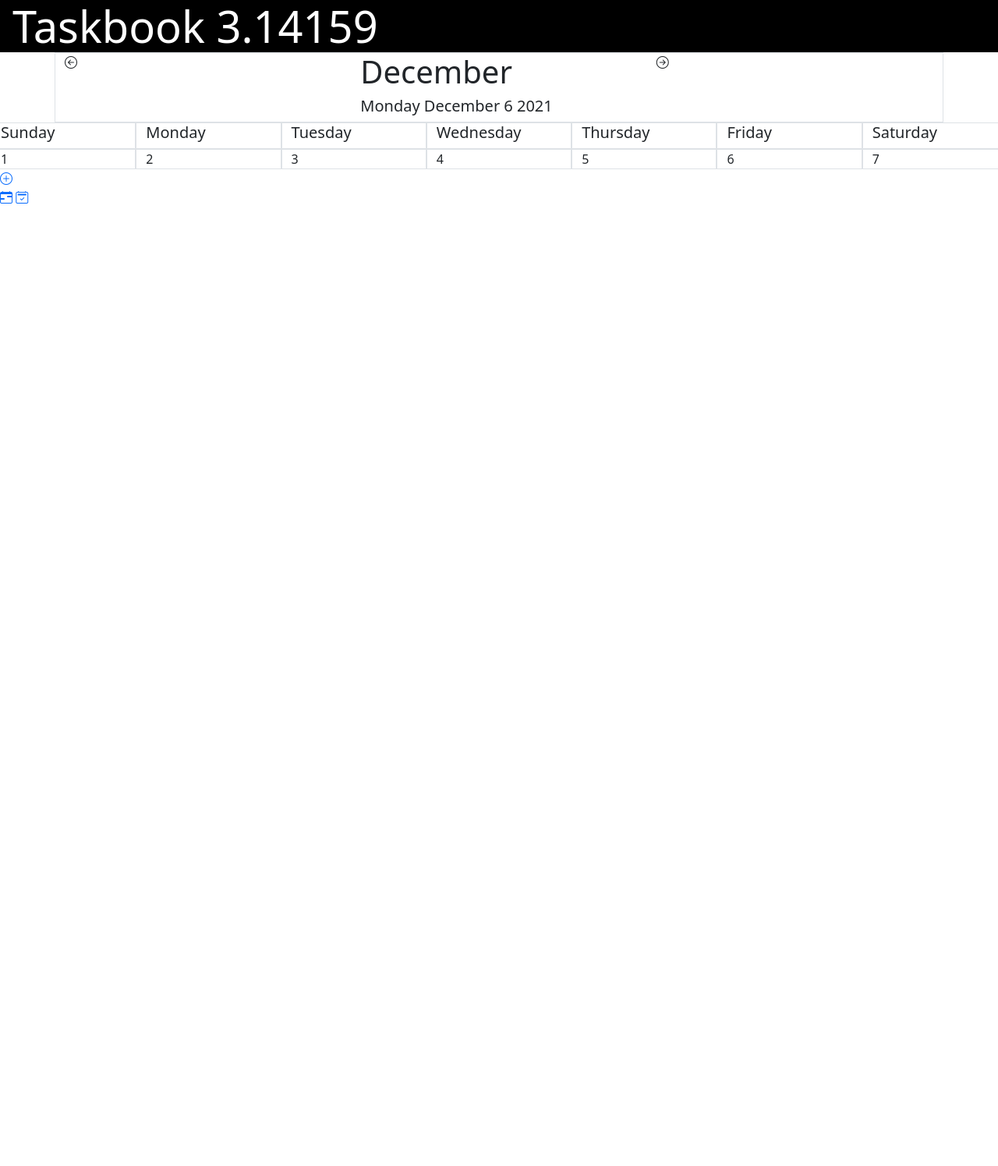
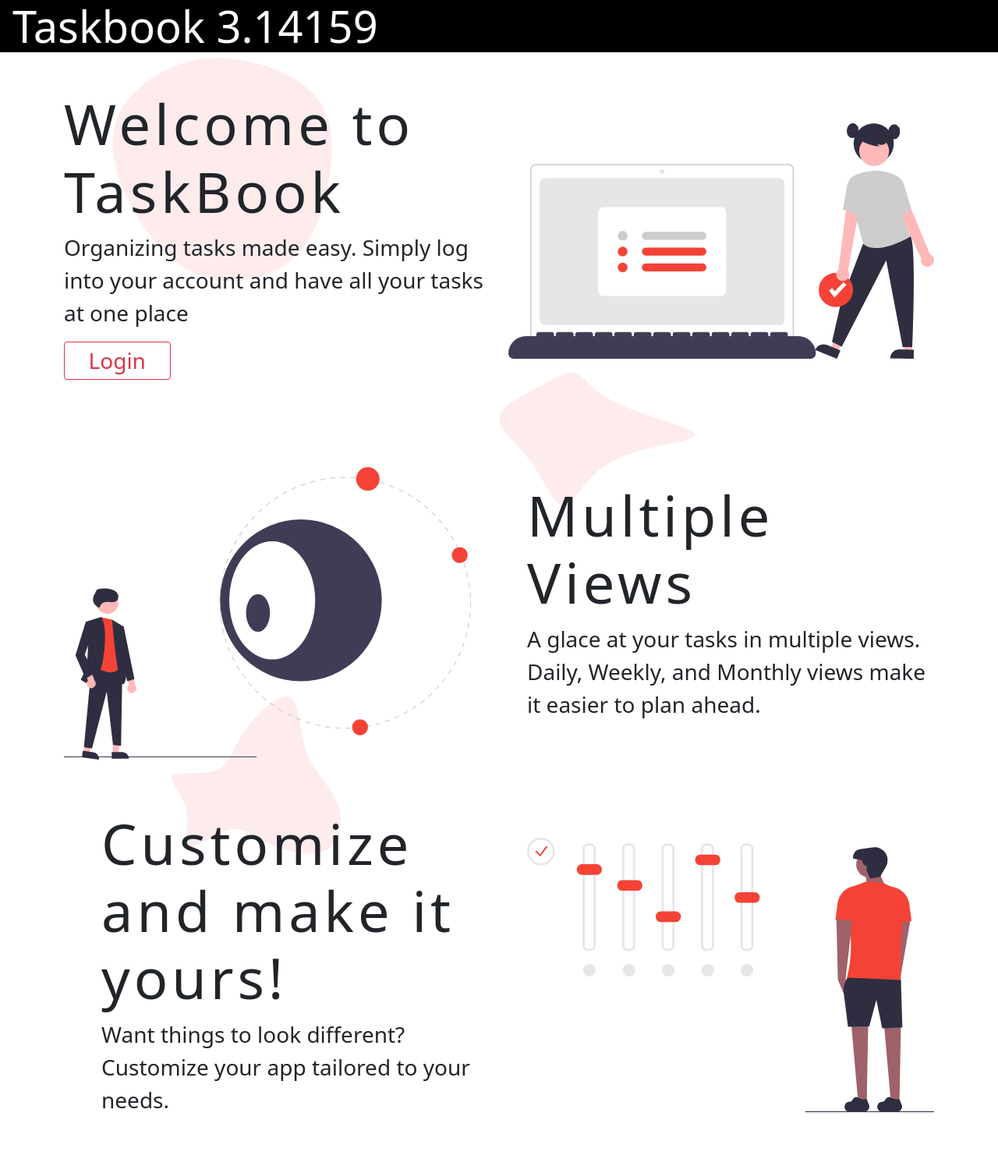
Before and after one commit to ShrutiGupta354/taskbook-SWE, a Flask app: page / in a window 1280 px wide. Shown: the whole page at 78% size. Before the commit the page ends 261 px from the top, so only its background shows below. Run offline with Flask 2, Linux system fonts and the light colour scheme; some libraries are stand-ins or nearby versions.

Commit message:
homepage completed. Tashbook banner heading links to the homepage now

```diff
--- a/app.py
+++ b/app.py
@@ -14,6 +14,9 @@ app = Flask(__name__)
 # ---------------------------
 
 @app.get('/')
+@app.get('/home')
+def homepage():
+    return render_template("homepage.html")
 
 @app.get('/calendar')
 def calendar():
--- a/static/styles.css
+++ b/static/styles.css
@@ -11,3 +11,8 @@
     padding: 4rem 1rem;
     margin: 5%;
 }
+
+.homepage-hero-h1{
+    font-size: 72px;
+    letter-spacing: 5px;
+}
--- a/templates/banner.html
+++ b/templates/banner.html
@@ -1,3 +1,3 @@
 <div class="px-3 bg-black text-white">
-  <div class="display-4"><b>Taskbook 3.14159</b></div>
+  <div class="display-4"><b> <a href="{{url_for('homepage')}}" class="text-white" style="text-decoration: none;">Taskbook 3.14159</a></b></div>
 </div>
--- /dev/null
+++ b/templates/homepage.html
@@ -0,0 +1,53 @@
+{% include 'header.html'  %}
+{% include 'banner.html' %}
+<!-- this page wont have banner. just a full screen page -->
+<!-- color for illustrations: #F44336 -->
+
+<!-- main container -->
+<div class="container">
+    <!-- these three below are the almost transparent blobs -->
+    <img src="/static/taskbook-homepage-blob1.svg" alt="illustration" class="d-none d-lg-block position-absolute" style="opacity: 0.1; top: 1%; left: 9%; transform: rotate(60deg); width: 30%; z-index: -1;">
+    <img src="/static/taskbook-homepage-blob2.svg" alt="illustration" class="d-none d-lg-block position-absolute" style="opacity: 0.1; top: 40%; left: 40%; transform: rotate(50deg); width: 35%; z-index: -1;">
+    <img src="/static/taskbook-homepage-blob3.svg" alt="illustration" class="d-none d-lg-block position-absolute" style="opacity: 0.1; top: 105%; left: 10%; transform: rotate(190deg); width: 28%; z-index: -1;">
+
+
+    <!-- this section will have the intro -->
+    <div class=" row my-5 justify-items-center align-items-center">
+        <div class="col">
+            <h1 class="fw-light homepage-hero-h1">Welcome to TaskBook</h1>
+            <p class="fs-3">Organizing tasks made easy. Simply log into your account and have all your tasks at one place</p>
+            <a href="{{url_for('login')}}" class="btn btn-outline-danger fs-3" style="width: 25% !important; line-height: 35px !important;">Login</a>
+        </div>
+        <div class="col">
+            <!-- illustration -->
+            <img src="/static/taskbook-homepage-task-list.svg" alt="illustration" class="img-fluid mt-3">
+        </div>
+    </div>
+
+    <!-- have feature two -> multiple views -->
+    <div class="row my-5 pt-5 justify-items-center align-items-center">
+        <div class="col">
+            <!-- illustration -->
+            <img src="/static/taskbook-homepage-views.svg" alt="illustration" class="img-fluid mt-3">
+        </div>
+        <div class="col ms-5">
+            <h1 class="fw-light homepage-hero-h1">Multiple Views</h1>
+            <p class="fs-3">A glace at your tasks in multiple views. Daily, Weekly, and Monthly views make it easier to plan ahead.</p>
+        </div>
+    </div>
+
+    <!-- have feature three -> higly customoizable -->
+    <div class="row my-5 pt-3 justify-items-center align-items-center">
+        <div class="col ms-5">
+            <h1 class="fw-light homepage-hero-h1">Customize and make it yours!</h1>
+            <p class="fs-3">Want things to look different? Customize your app tailored to your needs.</p>
+        </div>
+        <div class="col">
+            <!-- illustration -->
+            <img src="/static/taskbook-homepage-customization.svg" alt="illustration" class="img-fluid mt-3">
+        </div>
+    </div>
+
+<!-- end of conainter -->
+</div>
+<!-- no footer -->
--- a/templates/login.html
+++ b/templates/login.html
@@ -6,7 +6,7 @@
     <div class="row content flex justify-content-center align-items-center">
         <!-- left SVG -->
         <div class="col-md-6">
-            <img src="/static/taskbook_login.png" alt="fingerprint_svg" class="img-fluid mt-3" >
+            <img src="/static/taskbook_fingerprint_logo.svg" alt="fingerprint_svg" class="img-fluid mt-3" >
         </div>
 
         <!-- right form  -->
@@ -43,9 +43,6 @@
         </div>
     </div>
 
-
-
-
     <!-- end of container -->
 </div>
 
--- a/templates/register.html
+++ b/templates/register.html
@@ -47,7 +47,7 @@
 
         <div class="col-md-6">
             <!-- right image -->
-            <img src="/static/taskbook_signup.png" alt="join_svg" class="img-fluid mt-3">
+            <img src="/static/taskbook_join_logo.svg" alt="join_svg" class="img-fluid mt-3">
         </div>
 
     </div>
```
Also changed, not shown: static/taskbook-homepage-blob1.svg (added), static/taskbook-homepage-blob2.svg (added), static/taskbook-homepage-blob3.svg (added), static/taskbook-homepage-customization.svg (added), static/taskbook-homepage-task-list.svg (added), static/taskbook-homepage-views.svg (added), static/taskbook_login.png (deleted), static/taskbook_signup.png (deleted), 1 other file.
